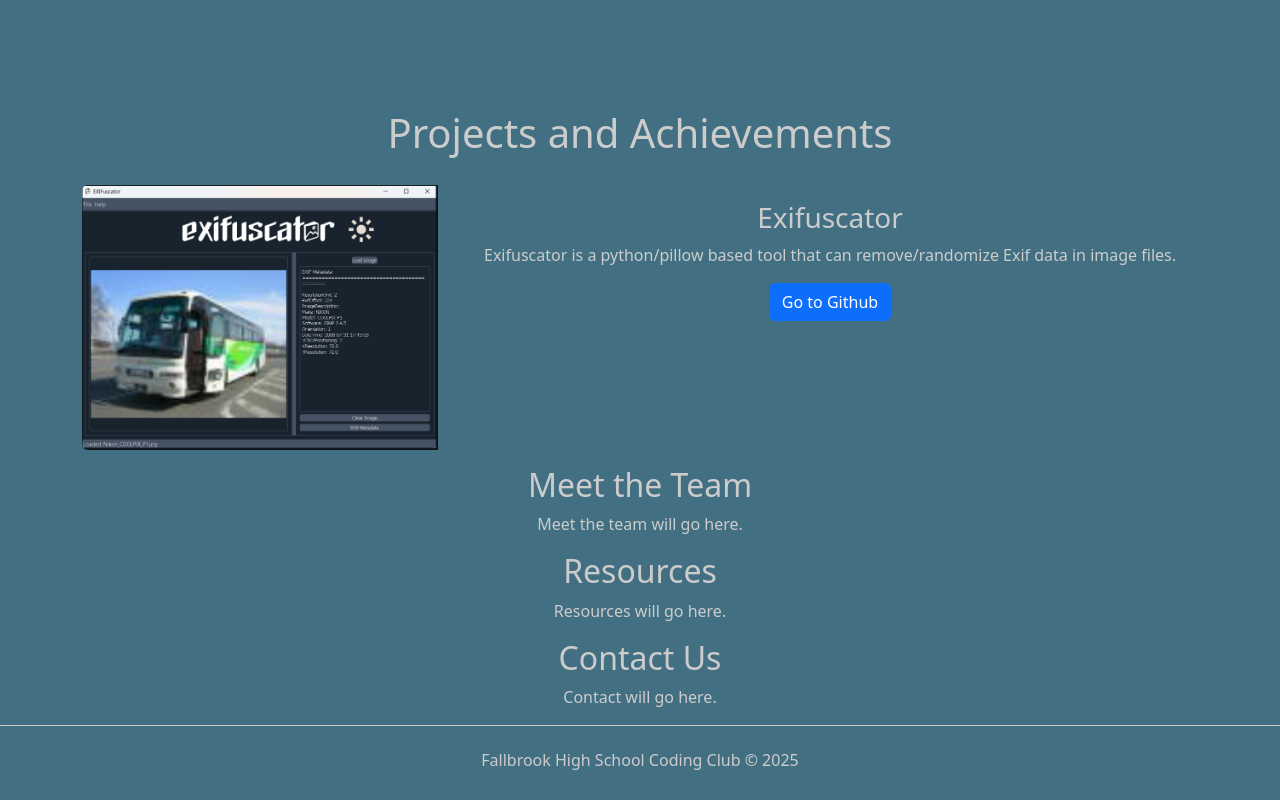
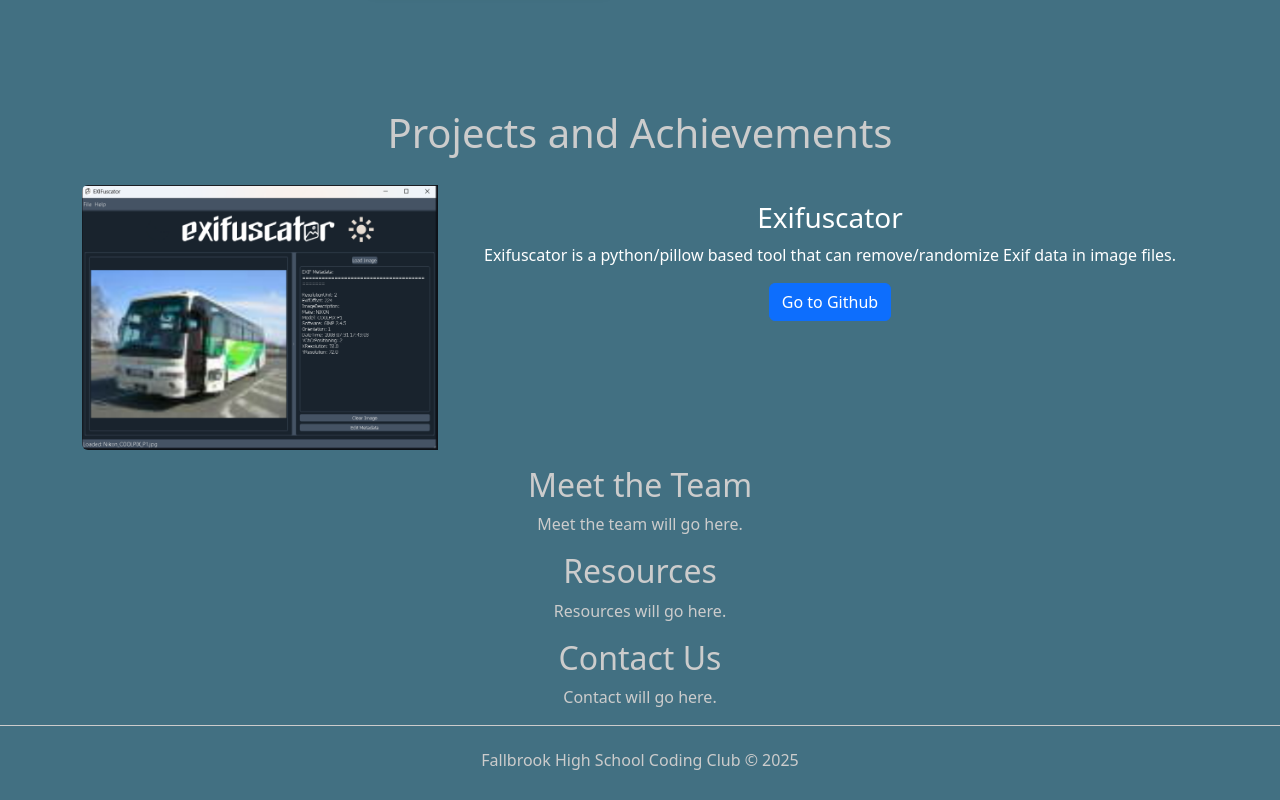
Before and after one commit to fhs-codingclub/Coding-Club-Website, a plain HTML site: page index.html in a window 1280 px wide. Shown: the part 1501-2301 px from the top of the page. Drawn offline with nearby package versions, Linux system fonts and the light colour scheme.

Commit message:
fix text color from ccc

```diff
--- a/index.html
+++ b/index.html
@@ -89,8 +89,8 @@
                             <div class="col-md-8">
                                 <div class="card-body">
                                     <div class="card-title">
-                                        <h3 class="card-title" style="color: #ccc;">Exifuscator</h3>
-                                        <p class="card-text" style="color: #ccc;">
+                                        <h3 class="card-title" style="color: #fff;">Exifuscator</h3>
+                                        <p class="card-text" style="color: #fff;">
                                             Exifuscator is a python/pillow based tool that can remove/randomize Exif data in image files.
                                         </p>
                                         <a href="https://github.com/fhs-codingclub/Cipherhacks.proj" class="card-link">
```
